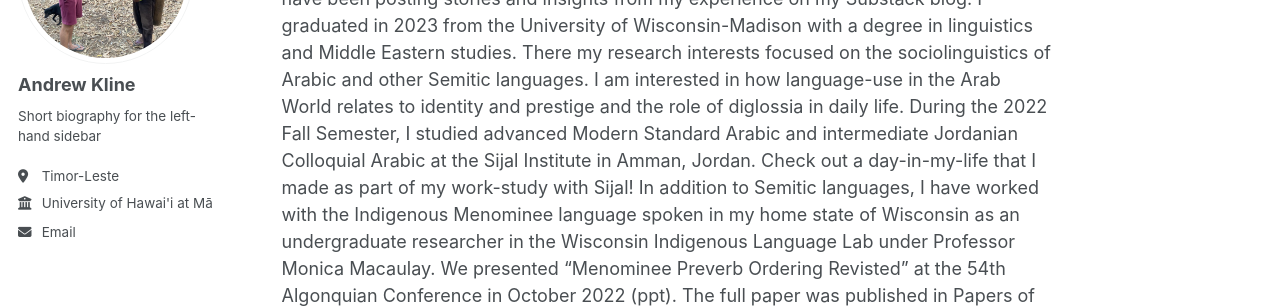
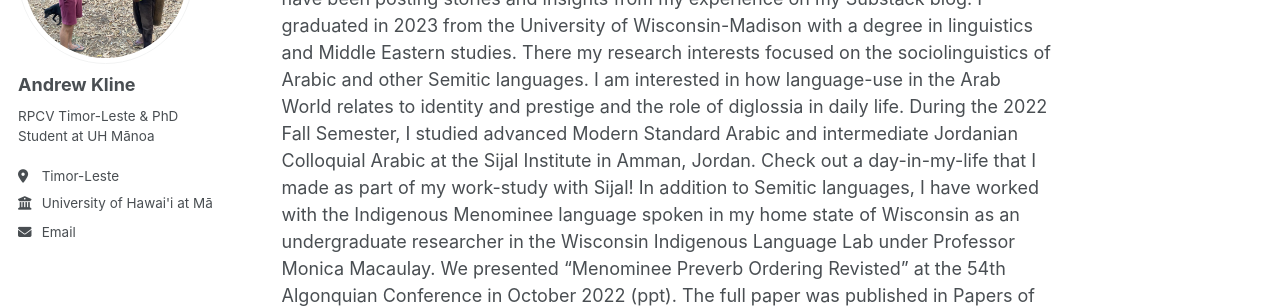
Before and after one commit to andrewlkline/andrewlkline.github.io, a Jekyll site: the page built from _pages/about.md, in a window 1280 px wide. Shown: the part 210-518 px from the top of the page. Built offline with Jekyll 4.4.1, drawn with Linux system fonts in a browser that asks for light colours; a script that is not in the unit is left out.

Commit message:
Update _config.yml

```diff
--- a/_config.yml
+++ b/_config.yml
@@ -26,7 +26,7 @@ author:
   avatar           : "profile.JPG"
   name             : "Andrew Kline"
   pronouns         : # example: "he/him"
-  bio              : "Short biography for the left-hand sidebar"
+  bio              : "RPCV Timor-Leste & PhD Student at UH Mānoa"
   location         : "Timor-Leste"
   employer         : "University of Hawai'i at Mānoa"
   email            : "klineal@hawaii.edu"
```
